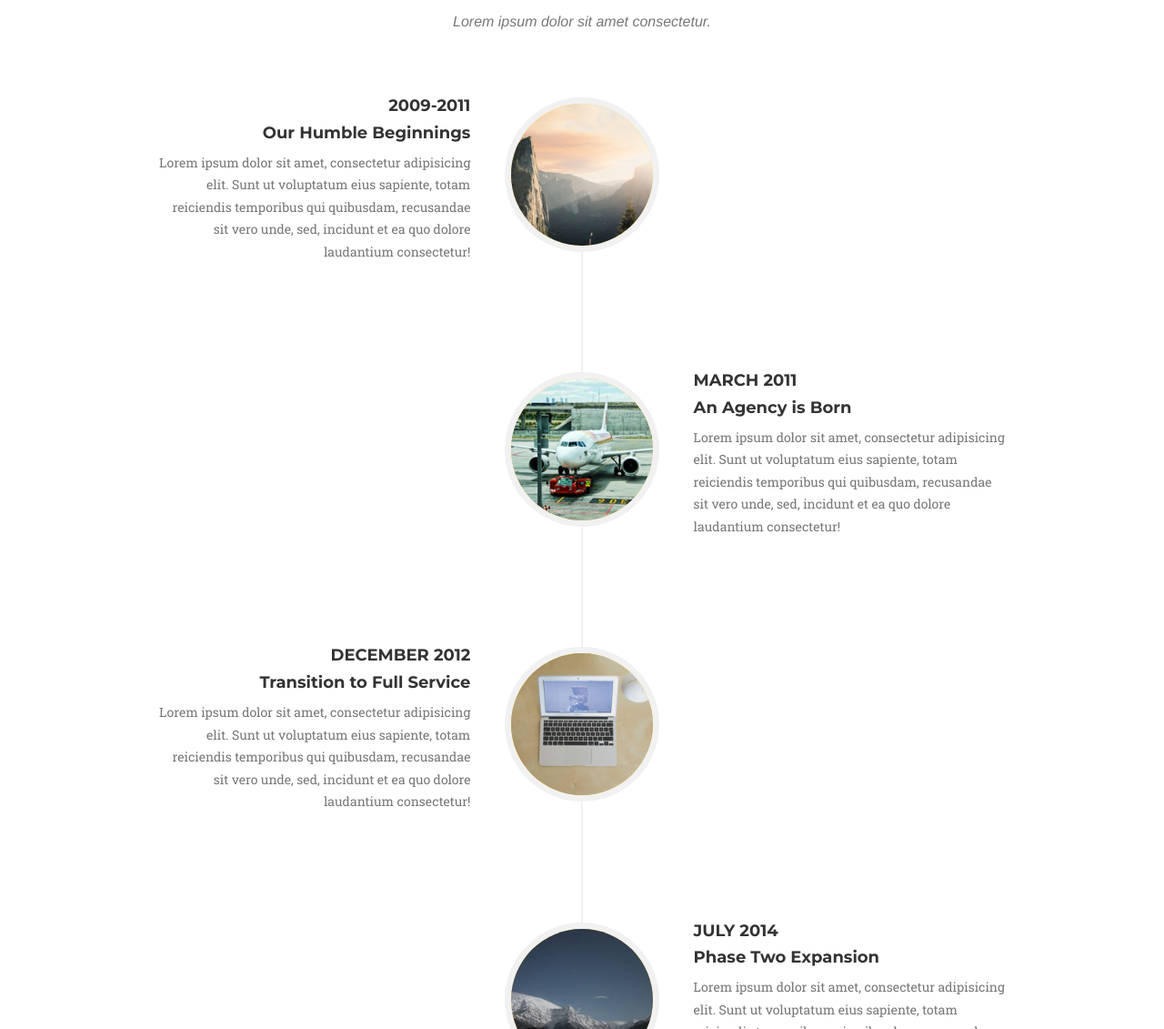
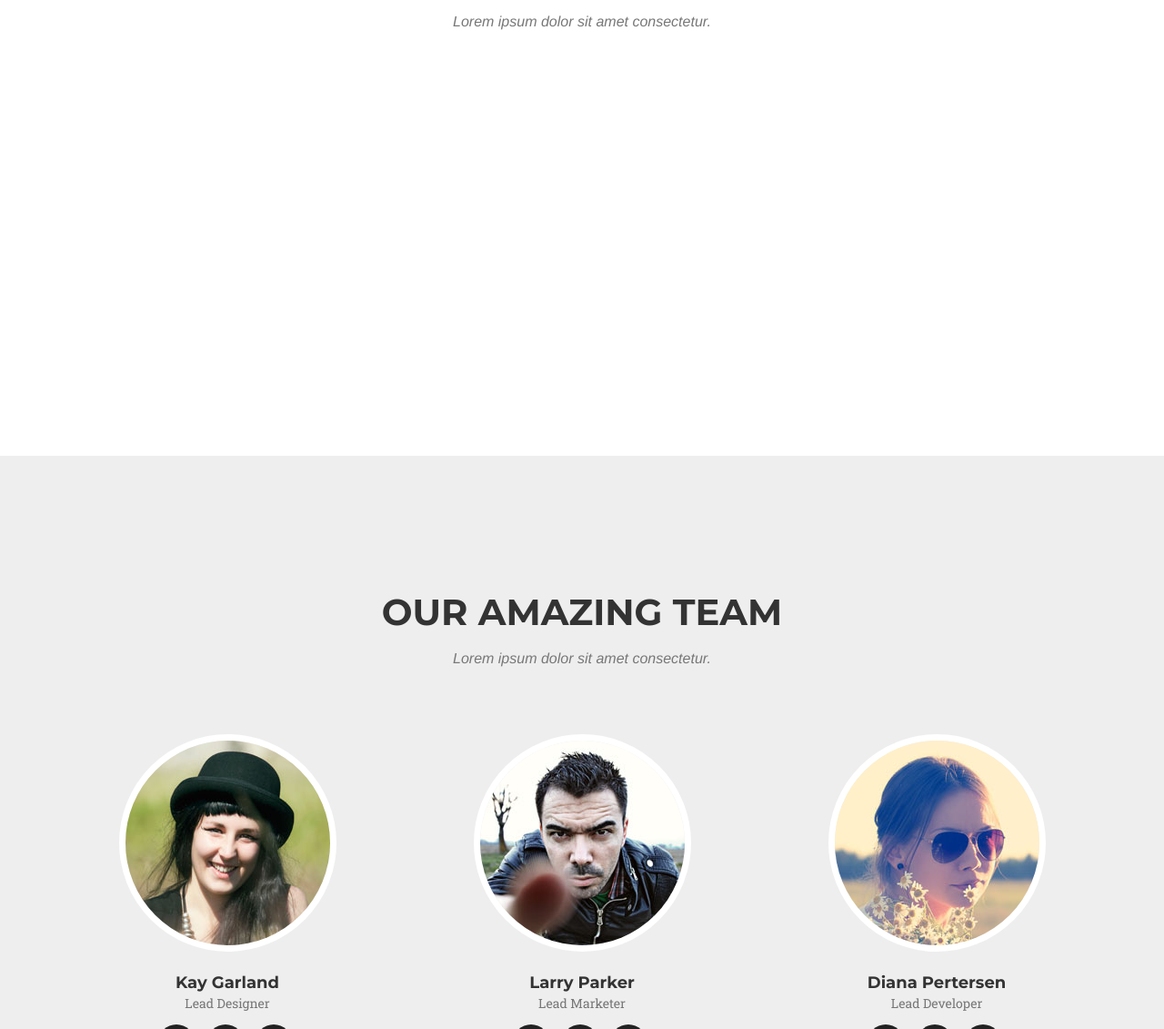
Before and after one commit to ianmaksh/homework5, a website: page index.html in a window 1280 px wide. Shown: the part 2357-3488 px from the top of the page at 91% size. Drawn offline with nearby package versions, Linux system fonts and the light colour scheme; a web font is replaced by a local one.

Commit message:
Update index.html

```diff
--- a/index.html
+++ b/index.html
@@ -25,6 +25,7 @@
     <link href="css/agency.min.css" rel="stylesheet">
 
     <script src="echarts.min.js"></script>
+    <script src="https://ajax.googleapis.com/ajax/libs/jquery/3.1.1/jquery.min.js"></script>
 
 </head>
 
@@ -361,75 +362,22 @@ myChart.setOption(option);
                     <h2 class="section-heading">About</h2>
                     <h3 class="section-subheading text-muted">Lorem ipsum dolor sit amet consectetur.</h3>
                 </div>
-            </div>
-            <div class="row">
-                <div class="col-lg-12">
-                    <ul class="timeline">
-                        <li>
-                            <div class="timeline-image">
-                                <img class="img-circle img-responsive" src="img/about/1.jpg" alt="">
-                            </div>
-                            <div class="timeline-panel">
-                                <div class="timeline-heading">
-                                    <h4>2009-2011</h4>
-                                    <h4 class="subheading">Our Humble Beginnings</h4>
-                                </div>
-                                <div class="timeline-body">
-                                    <p class="text-muted">Lorem ipsum dolor sit amet, consectetur adipisicing elit. Sunt ut voluptatum eius sapiente, totam reiciendis temporibus qui quibusdam, recusandae sit vero unde, sed, incidunt et ea quo dolore laudantium consectetur!</p>
-                                </div>
-                            </div>
-                        </li>
-                        <li class="timeline-inverted">
-                            <div class="timeline-image">
-                                <img class="img-circle img-responsive" src="img/about/2.jpg" alt="">
-                            </div>
-                            <div class="timeline-panel">
-                                <div class="timeline-heading">
-                                    <h4>March 2011</h4>
-                                    <h4 class="subheading">An Agency is Born</h4>
-                                </div>
-                                <div class="timeline-body">
-                                    <p class="text-muted">Lorem ipsum dolor sit amet, consectetur adipisicing elit. Sunt ut voluptatum eius sapiente, totam reiciendis temporibus qui quibusdam, recusandae sit vero unde, sed, incidunt et ea quo dolore laudantium consectetur!</p>
-                                </div>
-                            </div>
-                        </li>
-                        <li>
-                            <div class="timeline-image">
-                                <img class="img-circle img-responsive" src="img/about/3.jpg" alt="">
-                            </div>
-                            <div class="timeline-panel">
-                                <div class="timeline-heading">
-                                    <h4>December 2012</h4>
-                                    <h4 class="subheading">Transition to Full Service</h4>
-                                </div>
-                                <div class="timeline-body">
-                                    <p class="text-muted">Lorem ipsum dolor sit amet, consectetur adipisicing elit. Sunt ut voluptatum eius sapiente, totam reiciendis temporibus qui quibusdam, recusandae sit vero unde, sed, incidunt et ea quo dolore laudantium consectetur!</p>
-                                </div>
-                            </div>
-                        </li>
-                        <li class="timeline-inverted">
-                            <div class="timeline-image">
-                                <img class="img-circle img-responsive" src="img/about/4.jpg" alt="">
-                            </div>
-                            <div class="timeline-panel">
-                                <div class="timeline-heading">
-                                    <h4>July 2014</h4>
-                                    <h4 class="subheading">Phase Two Expansion</h4>
-                                </div>
-                                <div class="timeline-body">
-                                    <p class="text-muted">Lorem ipsum dolor sit amet, consectetur adipisicing elit. Sunt ut voluptatum eius sapiente, totam reiciendis temporibus qui quibusdam, recusandae sit vero unde, sed, incidunt et ea quo dolore laudantium consectetur!</p>
-                                </div>
-                            </div>
-                        </li>
-                        <li class="timeline-inverted">
-                            <div class="timeline-image">
-                                <h4>Be Part
-                                    <br>Of Our
-                                    <br>Story!</h4>
-                            </div>
-                        </li>
-                    </ul>
-                </div>
+                <div id="main3" style="width: 600px;height:400px;"></div>
+                <script type="text/javascript">
+                    // jQuery conventional framework.
+                    // This ensures the code block is executed after whole document is ready
+                    $(function() {
+                        // Argument 1: URL to the external JSON file
+                        // Argument 2: The placeholder variable of the data loaded from external JSON file
+                        $.getJSON('option.json', function(data) {
+                            // When entering this part, variable "data" holds the Javascript object
+                            // corresponding to the external JSON file
+                            var option = data;
+                            var myChart1 = echarts.init(document.getElementById('main3'));
+                            myChart1.setOption(option);
+                        })
+                    });
+                </script>
             </div>
         </div>
     </section>
```
